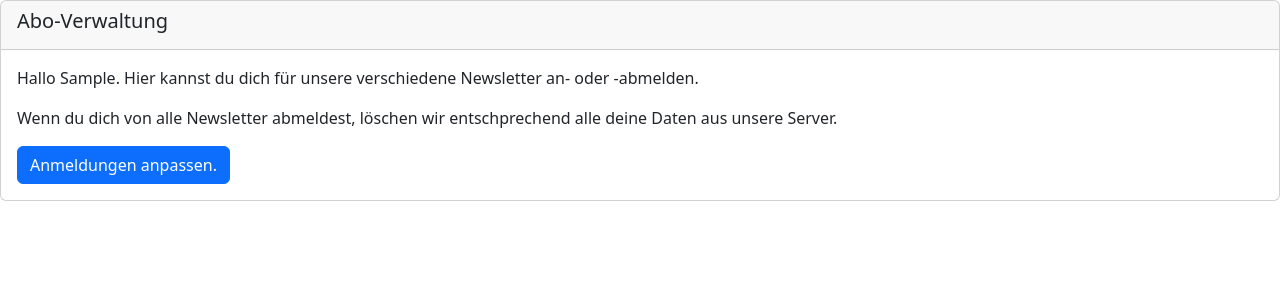
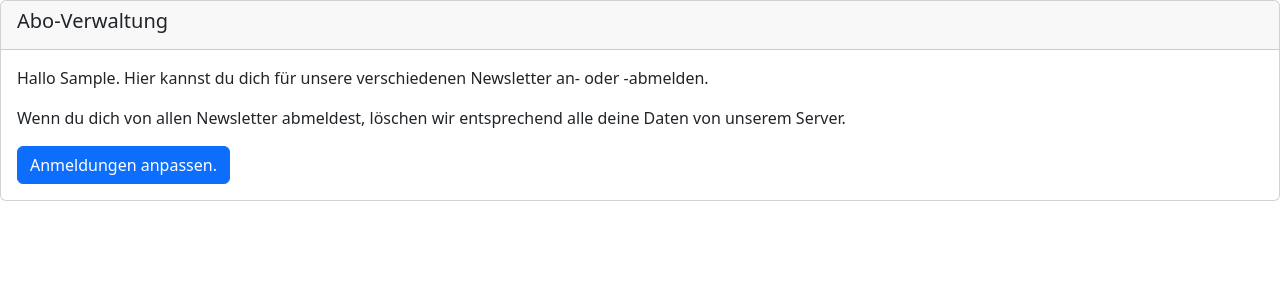
Before and after one commit to FoodCoopX/tapir-mail-module, a Django app: template tapir_mail/templates/tapir_mail/management.html in a window 1280 px wide. Shown: the top 300 px of the page. Run offline with Django 4.2, Linux system fonts and the light colour scheme; the template is opened without the code that fills it: most values are stand-ins (such as "Sample title", 1, 10 or a date in 2020); some libraries are stand-ins or nearby versions.

Commit message:
fix: support ticket SOS#60: grammar fixes

```diff
--- a/tapir_mail/templates/tapir_mail/management.html
+++ b/tapir_mail/templates/tapir_mail/management.html
@@ -10,13 +10,12 @@
 <body>
 
 
-
 <div class="card">
   <div class="card-header"><h5>Abo-Verwaltung</h5></div>
   <div class="card-body">
     <div>
-      <p>Hallo {{ first_name }}. Hier kannst du dich für unsere verschiedene Newsletter an- oder -abmelden.</p>
-      <p>Wenn du dich von alle Newsletter abmeldest, löschen wir entschprechend alle deine Daten aus unsere Server.</p>
+      <p>Hallo {{ first_name }}. Hier kannst du dich für unsere verschiedenen Newsletter an- oder -abmelden.</p>
+      <p>Wenn du dich von allen Newsletter abmeldest, löschen wir entsprechend alle deine Daten von unserem Server.</p>
     </div>
     {% if messages %}
       <ul class="messages">
```
